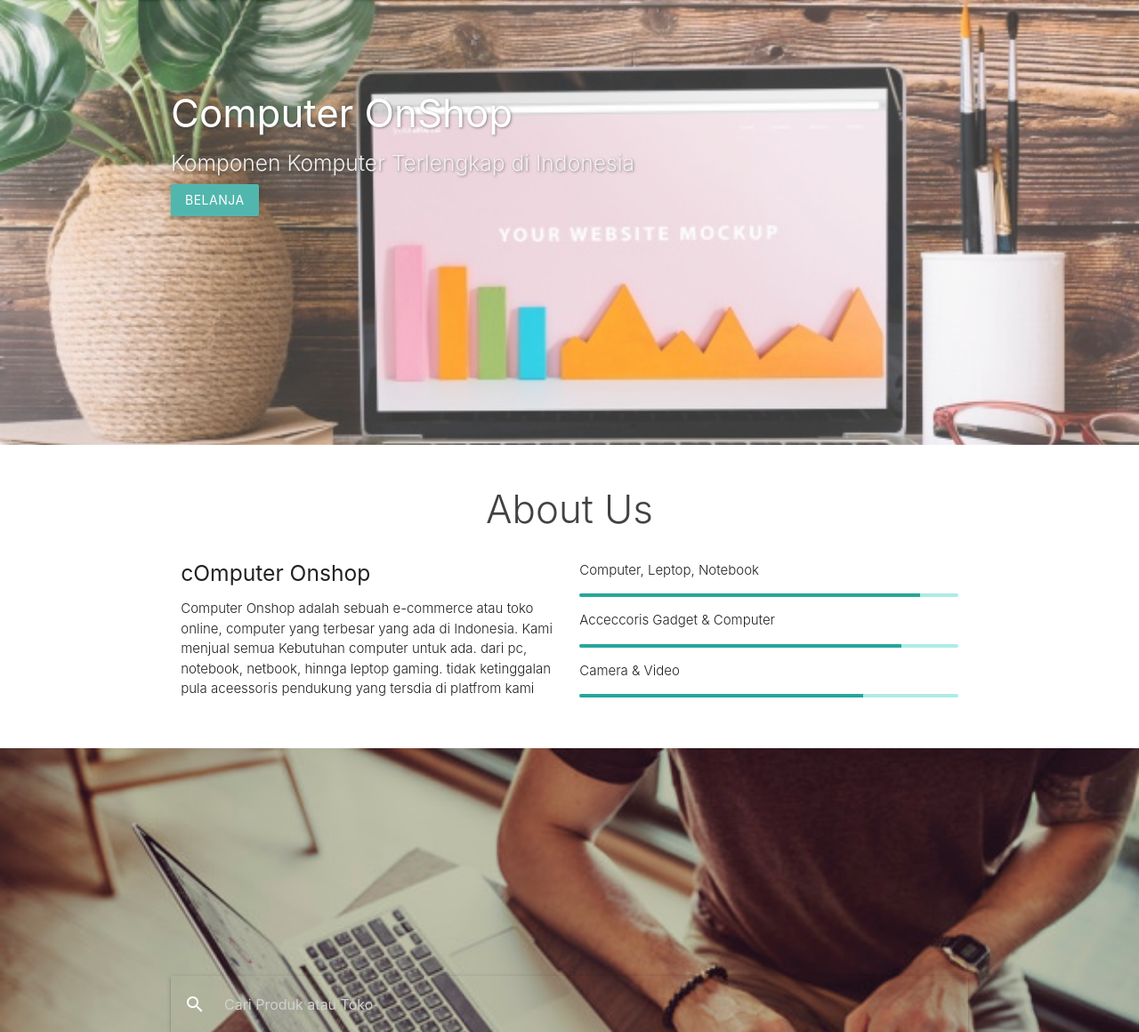
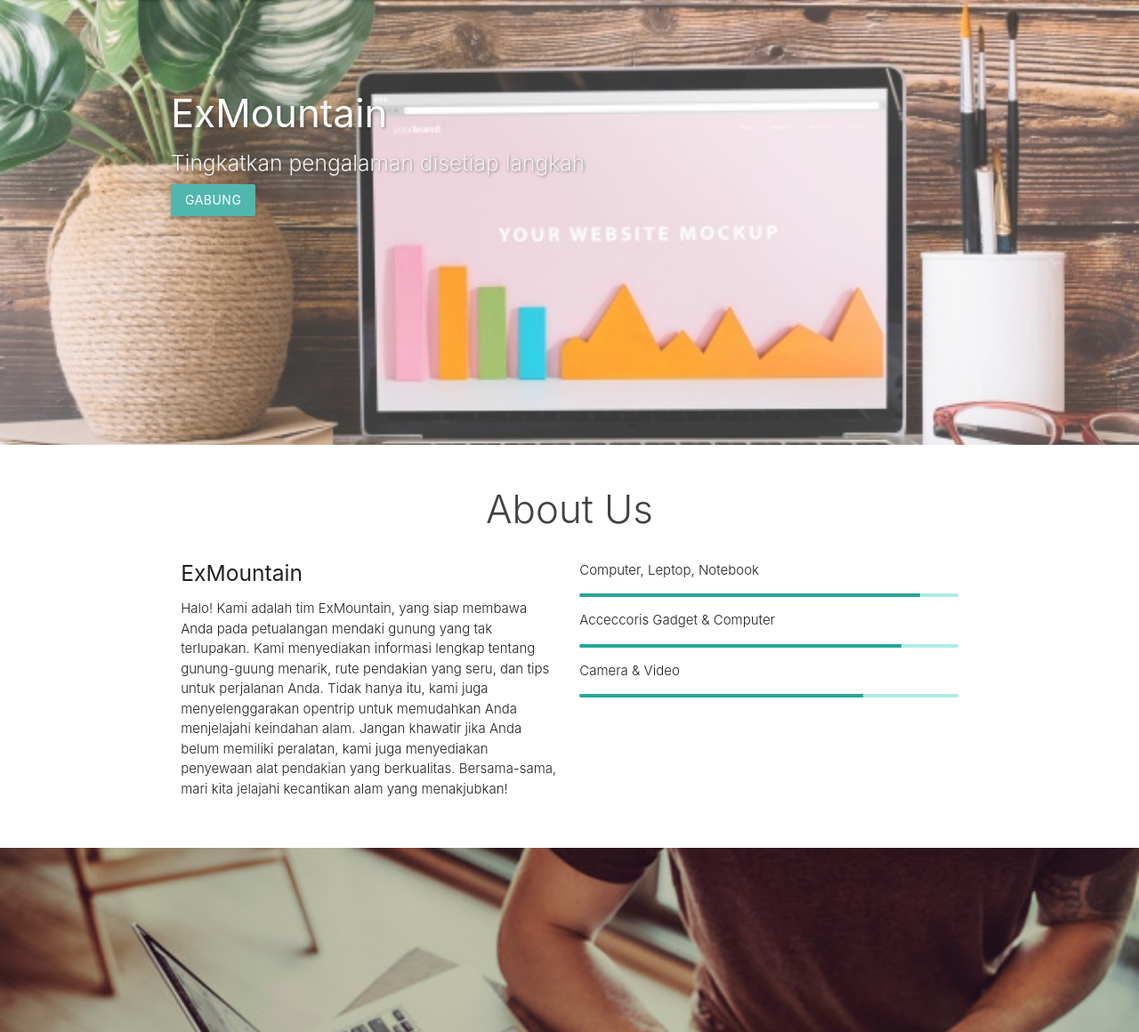
Before and after one commit to Frhnalmsyh/ExMountain, a PHP site: page / in a window 1280 px wide. Shown: the part 64-1224 px from the top of the page at 89% size. Run offline with PHP 8.4, Linux system fonts and the light colour scheme; data comes from the database, SQL or seed files in the repository.

Commit message:
ubah koneksi database

```diff
--- a/about.php
+++ b/about.php
@@ -4,11 +4,13 @@
 			<div class="row">
 				<h3 class="center light grey-text text-darken-3"> About Us</h3>
 				<div class="col m6 light">
-					<h5> cOmputer Onshop</h5>
-					<p id="co">Computer Onshop adalah sebuah e-commerce atau toko online, computer
-						yang terbesar yang ada di Indonesia. Kami menjual semua Kebutuhan computer untuk ada.
-						dari pc, notebook, netbook, hinnga leptop gaming. tidak ketinggalan pula aceessoris
-					pendukung yang tersdia di platfrom kami  </p>
+					<h5> ExMountain</h5>
+					<p id="co">Halo! Kami adalah tim ExMountain, yang siap membawa Anda pada petualangan mendaki gunung
+						yang tak terlupakan. Kami menyediakan informasi lengkap tentang gunung-guung menarik, rute pendakian yang seru,
+						dan tips untuk perjalanan Anda. Tidak hanya itu, kami juga menyelenggarakan opentrip untuk memudahkan
+						Anda menjelajahi keindahan alam. Jangan khawatir jika Anda belum memiliki peralatan,
+						kami juga menyediakan penyewaan alat pendakian yang berkualitas. Bersama-sama, mari kita jelajahi
+						kecantikan alam yang menakjubkan!</p>
 				</div>
 				<div  class="col m6 light">
 					<p>Computer, Leptop, Notebook</p>
--- a/admin/detail.php
+++ b/admin/detail.php
@@ -1,5 +1,5 @@
 <?php
-$koneksi = new mysqli ('localhost','root','','penjualan_elektronik');
+$koneksi = new mysqli ('localhost','root','','exmountain');
 ?>
 <h2><center>DETAIL PEMBELIAN</center></h2>
 <?php
--- a/admin/index.php
+++ b/admin/index.php
@@ -1,7 +1,7 @@
 <?php
 //koneksi ke database
 session_start();
-$koneksi = new mysqli('localhost','root','','penjualan_elektronik');
+$koneksi = new mysqli('localhost','root','','exmountain');
 if (!isset($_SESSION['admin']))
 {
 	echo "<script>alert('Anda Harus Login');</script>";
--- a/admin/login.php
+++ b/admin/login.php
@@ -1,6 +1,6 @@
 <?php
 session_start();
-$koneksi= new mysqli ("localhost","root","","penjualan_elektronik");
+$koneksi= new mysqli ("localhost","root","","exmountain");
 ?>
 
 <!DOCTYPE html>
--- a/index.php
+++ b/index.php
@@ -17,7 +17,7 @@
 	<link rel="stylesheet" type="text/css" href="style.css">
 	<link rel="shortcut icon" type="text/css" href="favicon.ico"/>
 	<link rel="stylesheet" href="https://cdnjs.cloudflare.com/ajax/libs/font-awesome/4.7.0/css/font-awesome.min.css">
-	<title>Home | Computer OnShop</title>
+	<title>ExMountain</title>
 </head>
 <body>
 	<!-- NAVBAR -->
--- a/koneksi.php
+++ b/koneksi.php
@@ -1 +1 @@
-<?php $koneksi = new mysqli('localhost','root','','ExMountain'); ?>
+<?php $koneksi = new mysqli('localhost','root','','exmountain'); ?>
--- a/slider.php
+++ b/slider.php
@@ -5,25 +5,25 @@
 				<li>
 					<img src="img/1.jpg"> <!-- random image -->
 					<div class="caption left-align">
-						<h3>Computer OnShop</h3>
-						<h5 class="light grey-text text-lighten-3">Komponen Komputer Terlengkap di Indonesia</h5>
-						<a class="waves-effect waves-light btn" href="#cari">Belanja</a>
+						<h3>ExMountain</h3>
+						<h5 class="light grey-text text-lighten-3">Tingkatkan pengalaman disetiap langkah</h5>
+						<a class="waves-effect waves-light btn" href="#cari">Gabung</a>
 					</div>
 				</li>
 				<li>
 					<img src="img/2.jpg"> <!-- random image -->
 					<div class="caption right-align">
-						<h3>Computer OnShop</h3>
-						<h5 class="light grey-text text-lighten-3">Komponen Komputer Terlengkap di Indonesia</h5>
-						<a class="waves-effect waves-light btn" href="#cari">Belanja</a>
+						<h3>ExMountain</h3>
+						<h5 class="light grey-text text-lighten-3">Tingkatkan pengalaman disetiap langkah</h5>
+						<a class="waves-effect waves-light btn" href="#cari">Gabung</a>
 					</div>
 				</li>
 				<li>
 					<img src="img/3.jpg"> <!-- random image -->
 					<div class="caption center-align">
-						<h3>Computer OnShop</h3>
-						<h5 class="light grey-text text-lighten-3">Komponen Komputer Terlengkap di Indonesia</h5>
-						<a class="waves-effect waves-light btn" href="#cari">Belanja</a>
+						<h3>ExMountain</h3>
+						<h5 class="light grey-text text-lighten-3">Tingkatkan pengalaman disetiap langkah</h5>
+						<a class="waves-effect waves-light btn" href="#cari">Gabung</a>
 					</div>
 				</li>
 			</ul>
```
